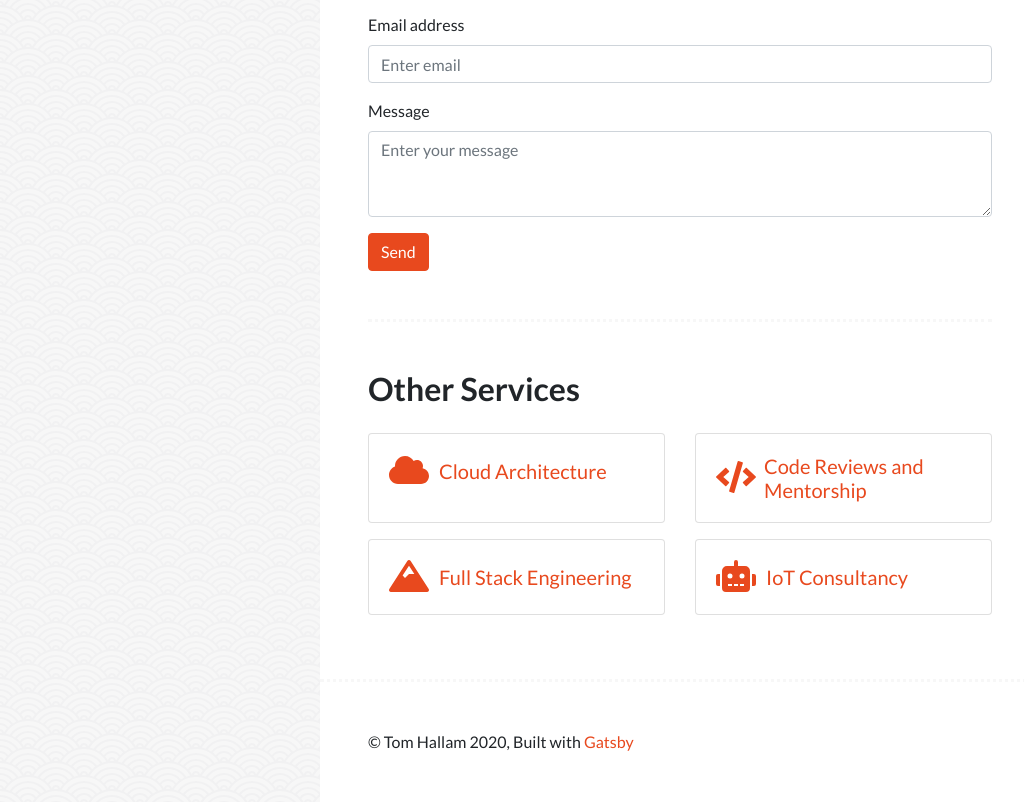
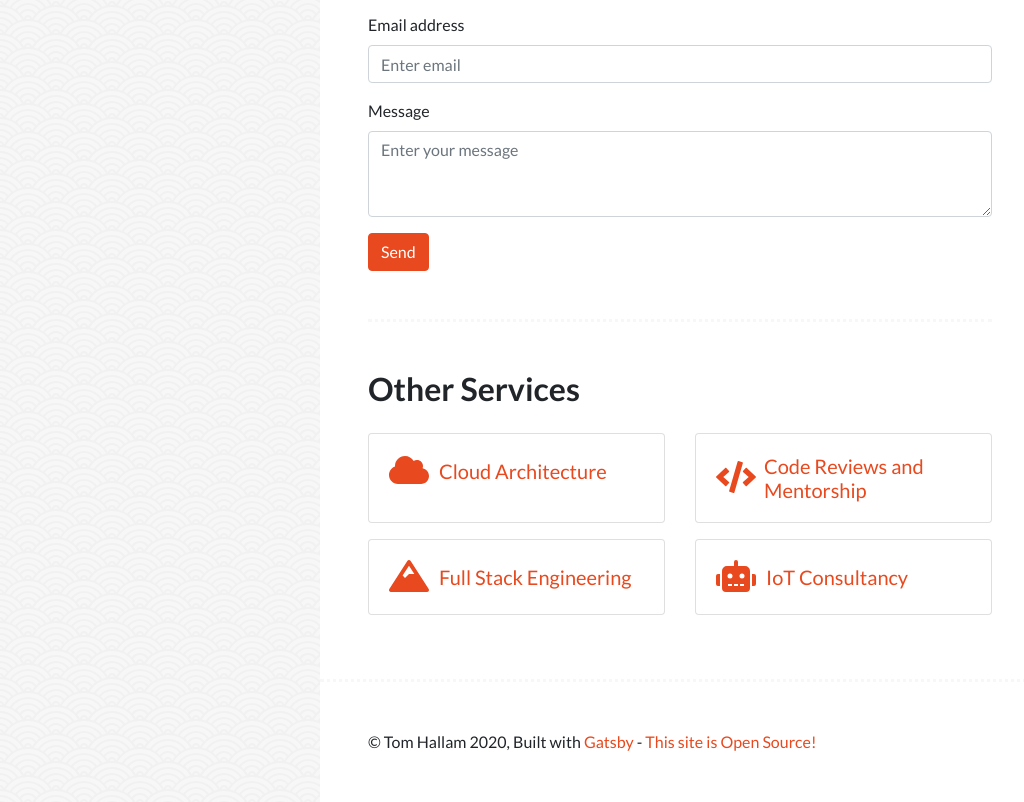
Before and after one commit to tomhallam/tomhallam.co.uk, a Gatsby site: page /service/ci-cd-devops/ in a window 1280 px wide and 1315 px high. Shown: the part 513-1315 px from the top of the page, without its empty margins (0-1024 px from the left). Built offline with nearby package versions, Linux system fonts and the light colour scheme; Gatsby itself is replaced by a stand-in of ours.

Commit message:
feat: Add OSS footer, format

```diff
--- a/src/components/blog-post-list.js
+++ b/src/components/blog-post-list.js
@@ -11,9 +11,7 @@ function BlogItem({ node }) {
     <Row className="mb-4">
       <Col style={{ fontSize: 18 }}>
         <span className="text-muted mr-5 d-block d-md-inline">{date}</span>
-        <Link to={slug}>
-          {title}
-        </Link>
+        <Link to={slug}>{title}</Link>
       </Col>
     </Row>
   )
--- a/src/components/layout.js
+++ b/src/components/layout.js
@@ -97,9 +97,6 @@ const Layout = ({
                   </div>
                 </Link>
               </div>
-              {/* <div className="px-4 py-2" style={{ backgroundColor: "#f7f7f7", borderTop: '1px solid #e7e7e7' }}>
-                <Button size={'sm'}><FontAwesomeIcon icon={faArrowLeft} className="mr-2" />Home</Button>
-              </div> */}
             </>
           )}
           <main>{children}</main>
@@ -107,7 +104,13 @@ const Layout = ({
           <footer className="m-5 text-center text-md-left">
             © Tom Hallam {new Date().getFullYear()}, Built with
             {` `}
-            <a href="https://www.gatsbyjs.org">Gatsby</a>
+            <a href="https://www.gatsbyjs.org">Gatsby</a>{" "}
+            <span className="d-block d-md-inline mt-2 mt-md-0">
+              <span className="d-none d-md-inline"> - </span>
+              <a href="https://github.com/tomhallam/tomhallam.co.uk">
+                This site is Open Source!
+              </a>
+            </span>
           </footer>
         </Col>
       </Row>
--- a/src/pages/index.js
+++ b/src/pages/index.js
@@ -58,7 +58,6 @@ const IndexPage = () => (
         <h2 className="mx-5">Feedback</h2>
         <LoadableFeedbackCarousel />
       </section>
-
     </div>
   </Layout>
 )
--- a/src/templates/service.js
+++ b/src/templates/service.js
@@ -65,7 +65,6 @@ export default ({ data }) => {
 
           <h2 className="mb-4">Other Services</h2>
           <SkillsCardDeck currentSlug={post.fields.slug} limit={4} />
-
         </div>
       </Col>
     </Layout>
```
Also changed, not shown: gatsby-browser.js (line endings or trailing spaces), src/content/blog/playing-with-includeos.md (line endings or trailing spaces), src/pages/blog.js (line endings or trailing spaces).
